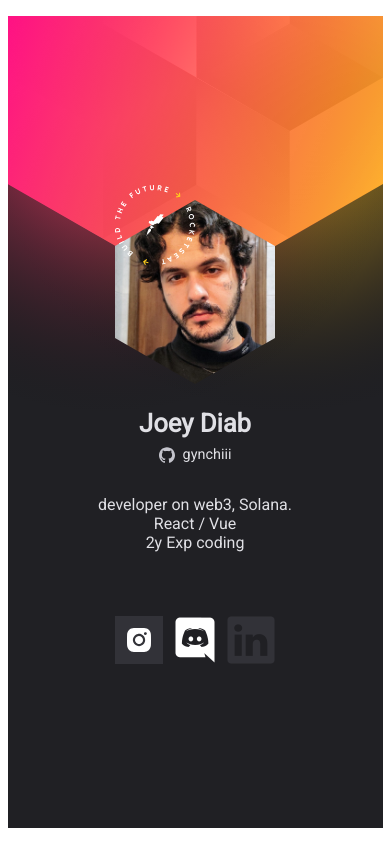
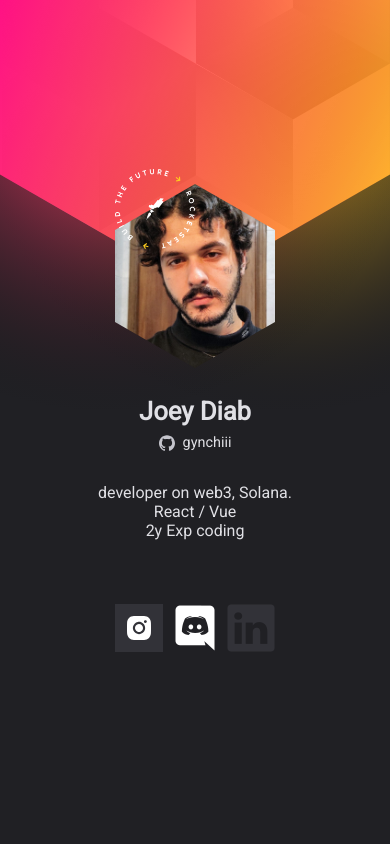
Before and after one commit to gynchiii/virtual-id, a plain HTML site: page one/index.html in a window 390 px wide. Drawn offline with Linux system fonts and the light colour scheme; no server answers.

Commit message:
update on mobile

```diff
--- a/one/index.html
+++ b/one/index.html
@@ -1,6 +1,9 @@
+<!DOCTYPE html>
 <html>
   <head>
-    <title>JJ</title>
+    <meta charset="UTF-8">
+    <meta name="viewport" content="width=device-width, initial-scale=1.0">
+    <title>virtual-id</title>
     <link rel="stylesheet" href="style.css" />
     <link rel="preconnect" href="https://fonts.googleapis.com" />
     <link rel="preconnect" href="https://fonts.gstatic.com" crossorigin />
--- a/one/style.css
+++ b/one/style.css
@@ -16,9 +16,10 @@ body {
 }
 
 main {
-  background: url(images/background.svg);
-  width: 375px;
-  height: 812px;
+  background: url(images/background.svg) no-repeat center/cover;
+  width: 100vw;
+  min-height: 812px;
+  height: 100vh;
 }
 
 .container {
```
